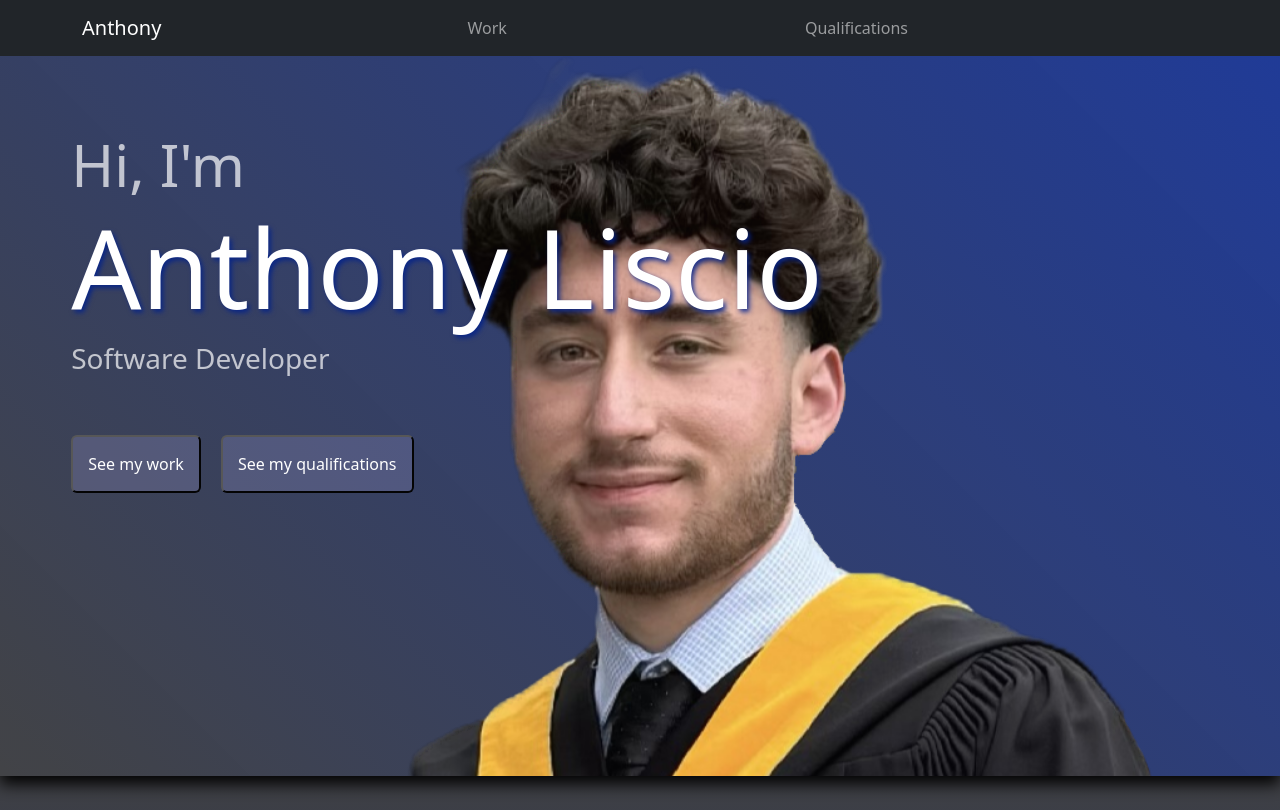
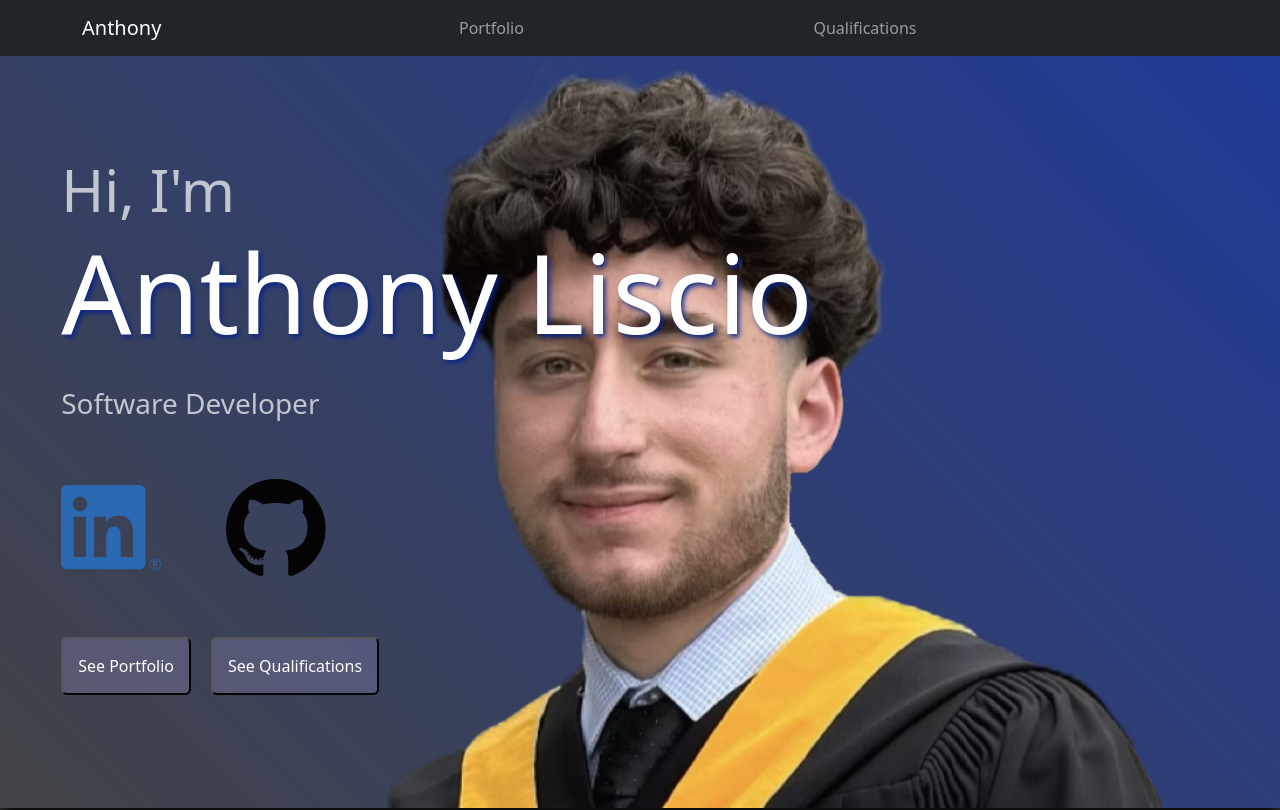
Before and after one commit to anthony9105/Portfolio-Website, a React (Vite) app: page / in a window 1280 px wide. Shown: the top 810 px of the page. Built offline with nearby package versions, Linux system fonts and the light colour scheme.

Commit message:
ui adjustments, and more use of props

```diff
--- /dev/null
+++ b/src/components/LogoIcon.tsx
@@ -0,0 +1,21 @@
+
+export type LogoIconProps = {
+    link: string;
+    alt: string;
+    logo: string;
+    size?: number;
+};
+
+export function LogoIcon({link, alt, logo, size} : LogoIconProps) {
+    return (
+        <a href={link} target='_blank' className='img-container' rel="noopener noreferrer">
+            <img
+                className='education-entry-logo'
+                src={logo}
+                alt={alt}
+                width={size ?? undefined}
+                height={size ?? undefined}
+            />
+        </a>
+    );
+}
--- a/src/components/MyNavbar.tsx
+++ b/src/components/MyNavbar.tsx
@@ -9,7 +9,7 @@ export default function MyNavbar() {
         <Navbar.Brand href="#home">Anthony</Navbar.Brand>
         <Navbar.Collapse id="basic-navbar-nav">
           <Nav className="w-100 justify-content-evenly">
-            <Nav.Link href="#blog">Work</Nav.Link>
+            <Nav.Link href="#blog">Portfolio</Nav.Link>
             <Nav.Link href="#about">Qualifications</Nav.Link>
           </Nav>
         </Navbar.Collapse>
--- a/src/components/ShrinkingHero.css
+++ b/src/components/ShrinkingHero.css
@@ -4,7 +4,8 @@
     background-image: url('../assets/header-13.png'), linear-gradient(-135deg, var(--color-primary) 0%, var(--color-primary-dark) 100%);
     background-size: contain, cover;
     background-position: 70% center, center;
-    background-repeat: no-repeat, no-repeat;       position: relative;
+    background-repeat: no-repeat, no-repeat;
+    position: relative;
     opacity: 0.98;
     overflow: hidden;
     box-shadow: 0 8px 15px rgba(0, 0, 0, 1);
@@ -12,12 +13,16 @@
 
 
 #title-text-div {
-    padding: 10px;
     display: flex;
     flex-direction: column;
     align-items: flex-start;
+    justify-content: space-between;
     width: fit-content;
+    height: 80%;
     margin-left: 4%;
+    margin-top: 35px;
+    margin-bottom: 85px;
+    /* background-color: red; */
 }
 
 
@@ -25,5 +30,37 @@
     color: white;
     background-color: rgba(145, 145, 197, 0.304);
     padding: 15px;
-    margin: 50px 10px 10px 10px;
+    margin: 10px;
 }
+
+h1 {
+    margin: 0px;
+    font-size: 110px;
+    color: rgba(255, 255, 255, 1);
+    text-shadow: 2.5px 2.5px 5px var(--color-primary);
+}
+
+h2 {
+    margin: 0px;
+    font-size: 58px;
+    color: rgba(255, 255, 255, 0.7);
+}
+
+h4 {
+    margin-top: 30px;
+    color: rgba(255, 255, 255, 0.7);
+    font-size: 28px;
+}
+
+.social-media-row {
+    display: flex;
+    flex-direction: row;
+    margin: 10px;
+    justify-content: flex-start;
+    width: 100%;
+    gap: 40px;
+}
+
+#title-intro {
+    margin: 0px 10px;
+}
--- a/src/components/ShrinkingHero.tsx
+++ b/src/components/ShrinkingHero.tsx
@@ -1,9 +1,12 @@
-import { motion, useScroll, useTransform, MotionValue } from 'framer-motion';
+import { motion, useScroll, useTransform } from 'framer-motion';
 import './ShrinkingHero.css';
 import { useEffect, useState } from 'react';
+import { LogoIcon } from './LogoIcon';
+import linkedInLogo from '../assets/li.png';
+import gitHubLogo from '../assets/github-icon.png';
 
 
-const MAX_HEIGHT: number = 875; // px, initial hero height
+// const MAX_HEIGHT: number = 875; // px, initial hero height
 const MIN_HEIGHT: number = 64;  // px, minimum hero height on scroll
 
 
@@ -11,13 +14,13 @@ export default function ShrinkingHero() {
   const { scrollYProgress } = useScroll();
 
   const [maxHeight, setMaxHeight] = useState<number>(
-    window.innerHeight * 0.9 // start correct immediately
+    window.innerHeight * 0.94 // start correct immediately
   );
 
   // Update on resize
   useEffect(() => {
     const updateHeight = () => {
-      setMaxHeight(window.innerHeight * 0.9);
+      setMaxHeight(window.innerHeight * 0.94);
     };
 
     window.addEventListener('resize', updateHeight);
@@ -29,29 +32,31 @@ export default function ShrinkingHero() {
 
   // FUNCTION-BASED transform
   const height = useTransform(scrollYProgress, (value) => {
-    const progress = Math.min(value / 0.5, 1);
+    const progress = Math.min(value / 0.6, 1);
 
     return maxHeight - progress * (maxHeight - MIN_HEIGHT);
   });
 
-  const textColour: string = 'rgba(255, 255, 255, 0.7)';
-  const nameTextColour: string = 'rgba(255, 255, 255, 1)';
-
-  const textShadow: string = 'var(--color-primary)';
-
   return (
     <motion.div id='root-div' style={{ height }}>
       <div id='title-text-div'>
-        <h2 style={{fontSize: 58, margin: '0px 10px', color: textColour}}>Hi, I'm</h2>
-        <h1 style={{fontSize: 110, margin: '0px 10px', color: nameTextColour, textShadow: `2.5px 2.5px 5px ${textShadow}`}}>Anthony Liscio</h1>
-        <h4 style={{fontSize: 28, margin: '10px 10px', color: textColour}}>Software Developer</h4>
+        <div id='title-intro'>
+          <h2>Hi, I'm</h2>
+          <h1>Anthony Liscio</h1>
+          <h4>Software Developer</h4>
+        </div>
+
+        <div className='social-media-row'>
+          <LogoIcon logo={linkedInLogo} alt='LinkedIn' link='https://www.linkedin.com/in/anthony-liscio' size={100}></LogoIcon>
+          <LogoIcon logo={gitHubLogo} alt='GitHub' link='https://github.com/anthony9105' size={100}></LogoIcon>
+        </div>
 
         <div style={{display: 'flex', flexDirection: 'row'}}>
-          <button className='rounded see-button'>See my work</button>
-          <button className='rounded see-button'>See my qualifications</button>
+          <button className='rounded see-button'>See Portfolio</button>
+          <button className='rounded see-button'>See Qualifications</button>
         </div>
 
-       </div>
+      </div>
     </motion.div>
   );
 }
--- a/src/components/resume/ResumeEntry.tsx
+++ b/src/components/resume/ResumeEntry.tsx
@@ -1,3 +1,5 @@
+import { LogoIcon } from "../LogoIcon";
+
 export type ResumeEntryProps = {
     id: number,
 
@@ -25,13 +27,7 @@ export default function ResumeEntry({
 }: ResumeEntryProps) {
     return (
         <div className='education-entry'>
-            <a href={link} target='_blank' className='img-container' rel="noopener noreferrer">
-                <img
-                    className='education-entry-logo'
-                    src={logo}
-                    alt={alt}
-                />
-            </a>
+            <LogoIcon logo={logo} link={link} alt={alt}></LogoIcon>
 
             <div className='education-right-group'>
                 <div className='education-school-year-column'>
```
Also changed, not shown: src/assets/github-icon.png (added), src/assets/li.png (added).
